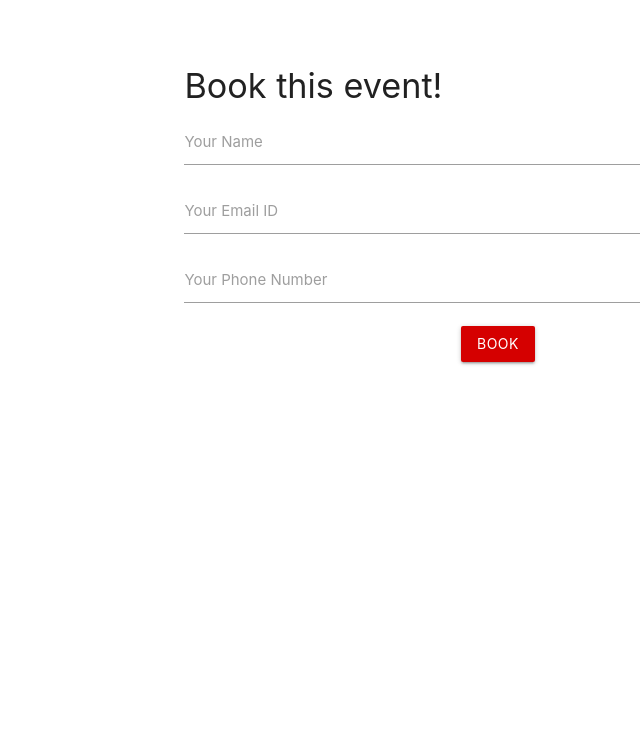
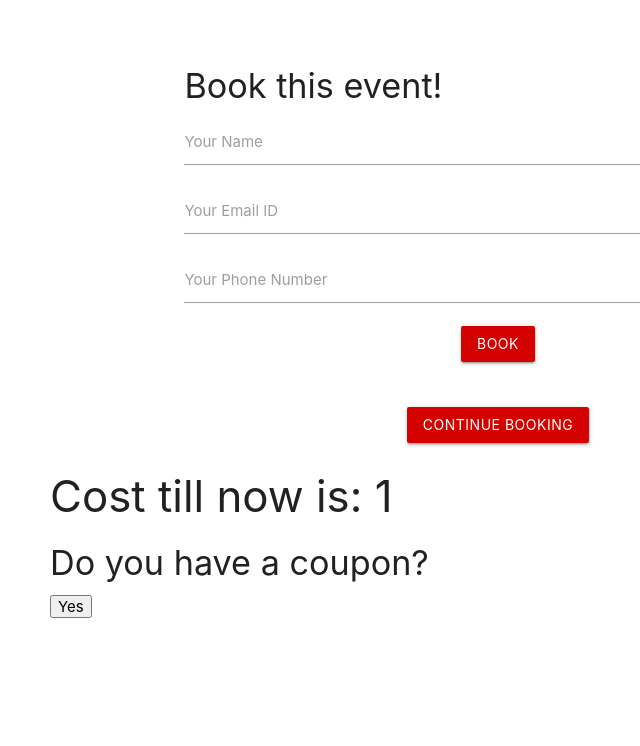
Before and after one commit to sonamkshenoy/Events-Hosting, a Django app: template EventsHosting/templates/eventdetail.html in a window 1280 px wide. Shown: the part 747-1493 px from the top of the page, without its empty margins (142-782 px from the left). Before the commit the page ends 1112 px from the top, so only its background shows below. Run offline with Django 3.2, Linux system fonts and the light colour scheme; the template is opened without the code that fills it: most values are stand-ins (such as "Sample title", 1, 10 or a date in 2020).

Commit message:
Different pricings

```diff
--- a/EventsHosting/EventsHosting/admin.py
+++ b/EventsHosting/EventsHosting/admin.py
@@ -1,8 +1,10 @@
 from django.contrib import admin
-from .models import Event, Category, Booking
+from .models import *
 
 admin.site.register(Category)
 admin.site.register(Event)
+admin.site.register(TicketType)
+admin.site.register(EventTickets)
 
 class CategoryListFilter(admin.SimpleListFilter):
     title='category'
--- /dev/null
+++ b/EventsHosting/EventsHosting/apps.py
@@ -0,0 +1,5 @@
+from django.apps import AppConfig
+
+
+class EventsHostingConfig(AppConfig):
+    name = 'hello'
--- a/EventsHosting/EventsHosting/settings.py
+++ b/EventsHosting/EventsHosting/settings.py
@@ -38,6 +38,7 @@ INSTALLED_APPS = [
     'django.contrib.messages',
     'django.contrib.staticfiles',
     'EventsHosting',
+    'whythis',
 ]
 
 MIDDLEWARE = [
--- a/EventsHosting/EventsHosting/urls.py
+++ b/EventsHosting/EventsHosting/urls.py
@@ -24,6 +24,7 @@ urlpatterns = [
     path('admin/', admin.site.urls),
     path('',views.events, name='events'),
     path('submit/',views.submit),
+    path('calcCost/',views.submit),
     path('viewBookings',views.viewBookings),
     path('<slug:slug>', views.details, name='details')
 ]
--- /dev/null
+++ b/EventsHosting/static/styles.css
@@ -0,0 +1,7 @@
+.notActive{
+  display: none;
+}
+
+.Active{
+  display: block;
+}
--- a/EventsHosting/templates/basetemplate.html
+++ b/EventsHosting/templates/basetemplate.html
@@ -6,6 +6,7 @@
     <meta charset="utf-8">
     <title></title>
     <link rel="stylesheet" href="https://cdnjs.cloudflare.com/ajax/libs/materialize/1.0.0/css/materialize.min.css">
+    <link rel="stylesheet" href="static/styles.css">
     <script src="https://cdnjs.cloudflare.com/ajax/libs/materialize/1.0.0/js/materialize.min.js"></script>
   </head>
   <body>
--- a/EventsHosting/templates/eventdetail.html
+++ b/EventsHosting/templates/eventdetail.html
@@ -48,8 +48,89 @@
           </div>
         </form>
 
-    {%endif%}
+        <div class="Booking-section">
+          <div class="input-field center">
+            <button id="continueBooking" type="button" class='btn red accent-4' name="button">Continue Booking</button>
+          </div>
+
+          <div id="Tickets-Section" class="notActive">
+              {% if tickets.paid %}
+              <div class='input-field'>
+                <input placeholder="0" type="number" id='PaidTicket' name="PaidTicketCost"/>
+                <label for="PaidTicket">Paid Ticket: Cost for one is Rs {{tickets.paidCost}}</label>
+              </div>
+              {% endif %}
+              {% if tickets.free %}
+              <div class='input-field'>
+                <input placeholder="0" type="number" id='FreeTicket' name="FreeTicketCost"/>
+                <label for="FreeTicket">Free Ticket</label>
+              </div>
+              {% endif %}
+              {% if tickets.donation %}
+              <div class='input-field'>
+                <input placeholder="0" type="number" id='DonationTicket' name="DonationTicketCost"/>
+                <label for="DonationTicket">Donation Ticket</label>
+              </div>
+              {% endif %}
+            <div class="input-field center">
+              <button id="ticketsDone" type="button" class='btn red accent-4' name="button">Proceed</button>
+            </div>
+          </div>
+
+          <div class="CostSection">
+            <h3>Cost till now is: {{totalCost}}</h3>
+            <h4>Do you have a coupon?</h4>
+            <button type="button" name="button">Yes</button>
+            <ul class="insertCouponBox">
+              <li>
+
+              </li>
+            </ul>
+          </div>
+
+        </div>
 
 
 
+        <!-- Never forget CDN!! :') ' -->
+        <script src="https://code.jquery.com/jquery-3.4.1.min.js" integrity="sha256-CSXorXvZcTkaix6Yvo6HppcZGetbYMGWSFlBw8HfCJo=" crossorigin="anonymous"></script>
+
+        <script type="text/javascript">
+          $(function(){
+            $("#continueBooking").on('click',function(){
+              $(this).fadeOut(500);
+              $(this).addClass('notActive');
+              $('#Tickets-Section').removeClass('notActive').addClass('Active');
+            });
+          });
+        </script>
+
+        <script type="text/javascript">
+          $(function(){
+            $("#ticketsDone").on('click',function(){
+              var ticketsNum = {
+                paidnum = $("#PaidTicket").val(),
+                freenum = $('#FreeTicket').val(),
+                donationnum = $("#DonationTicket").val(),
+              }
+
+              $.ajax({
+                type:POST,
+                url:"/calcCost",
+                data:ticketsNum,
+                success: function(cost){
+                  $(this).fadeOut(500);
+                  $(this).addClass('notActive');
+                  $('#CostSection').removeClass('notActive').addClass('Active');
+                }
+              });
+            });
+          });
+        </script>
+
+    {%endif%}
+
+    <br><br><br><br><br>
+
+
 {%endblock%}
```
Also changed, not shown: EventsHosting/EventsHosting/models.py (+14 -0 lines), EventsHosting/EventsHosting/views.py (+6 -2 lines), EventsHosting/EventsHosting/migrations/0005_eventtickets_tickettype.py (added), EventsHosting/EventsHosting/migrations/0006_tickettype_type.py (added), EventsHosting/EventsHosting/migrations/0007_remove_tickettype_type.py (added), EventsHosting/db.sqlite3, 1 other file.
